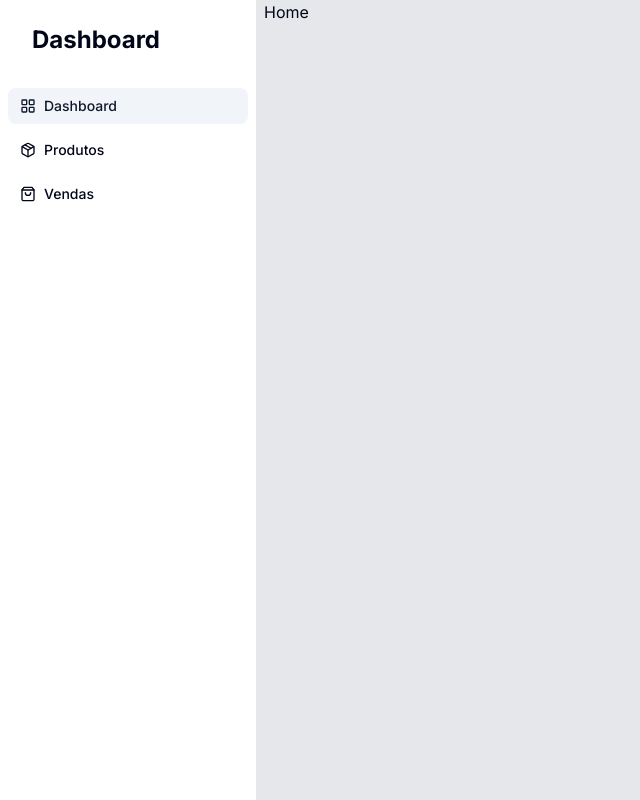
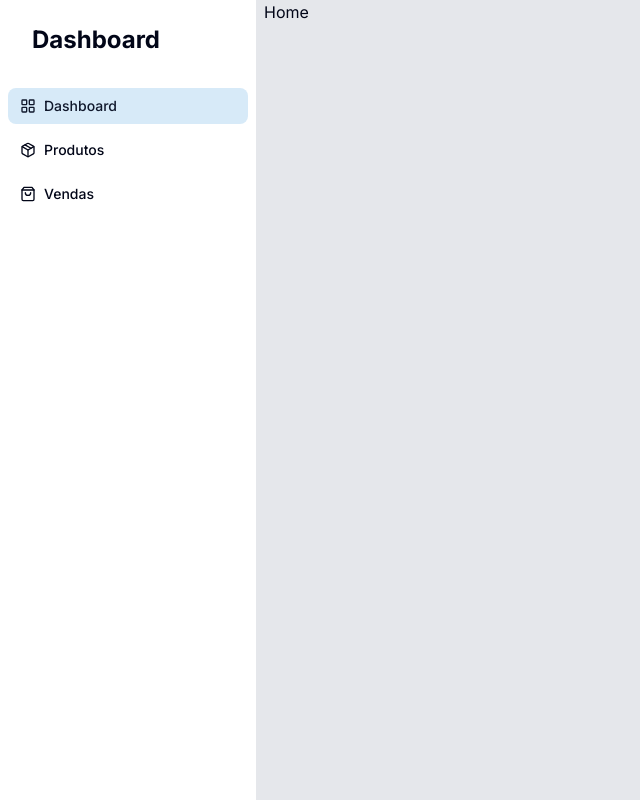
Before and after one commit to macielaraujo/dashboard-stock, a Next.js app: page / in a window 1280 px wide. Shown: the whole page, without its empty margins (0-640 px from the left). Built offline with nearby package versions, Linux system fonts and the light colour scheme.

Commit message:
style: alterando cor padrao secondary

```diff
--- a/src/app/globals.css
+++ b/src/app/globals.css
@@ -12,7 +12,6 @@ body {
 }
 
 :root {
-
   --radius: 0.625rem;
 
   --background: oklch(1 0 0);
@@ -31,7 +30,8 @@ body {
 
   --primary-foreground: oklch(0.984 0.003 247.858);
 
-  --secondary: oklch(0.968 0.007 247.896);
+  --secondary: oklch(0.928 0.027 237.896);
+  /* --secondary: oklch(0.968 0.007 247.896); */
 
   --secondary-foreground: oklch(0.208 0.042 265.755);
 
@@ -79,7 +79,6 @@ body {
 }
 
 .dark {
-
   --background: oklch(0.129 0.042 264.695);
 
   --foreground: oklch(0.984 0.003 247.858);
@@ -144,7 +143,6 @@ body {
 }
 
 @theme inline {
-
   --radius-sm: calc(var(--radius) - 4px);
 
   --radius-md: calc(var(--radius) - 2px);
```
